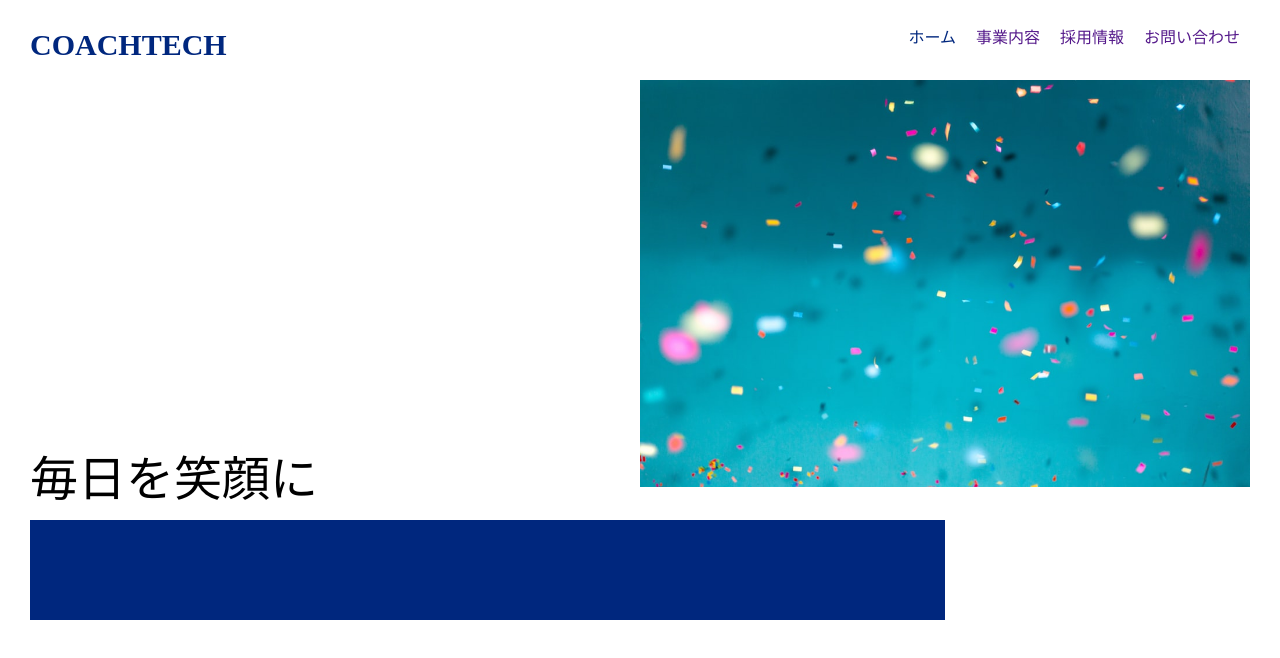
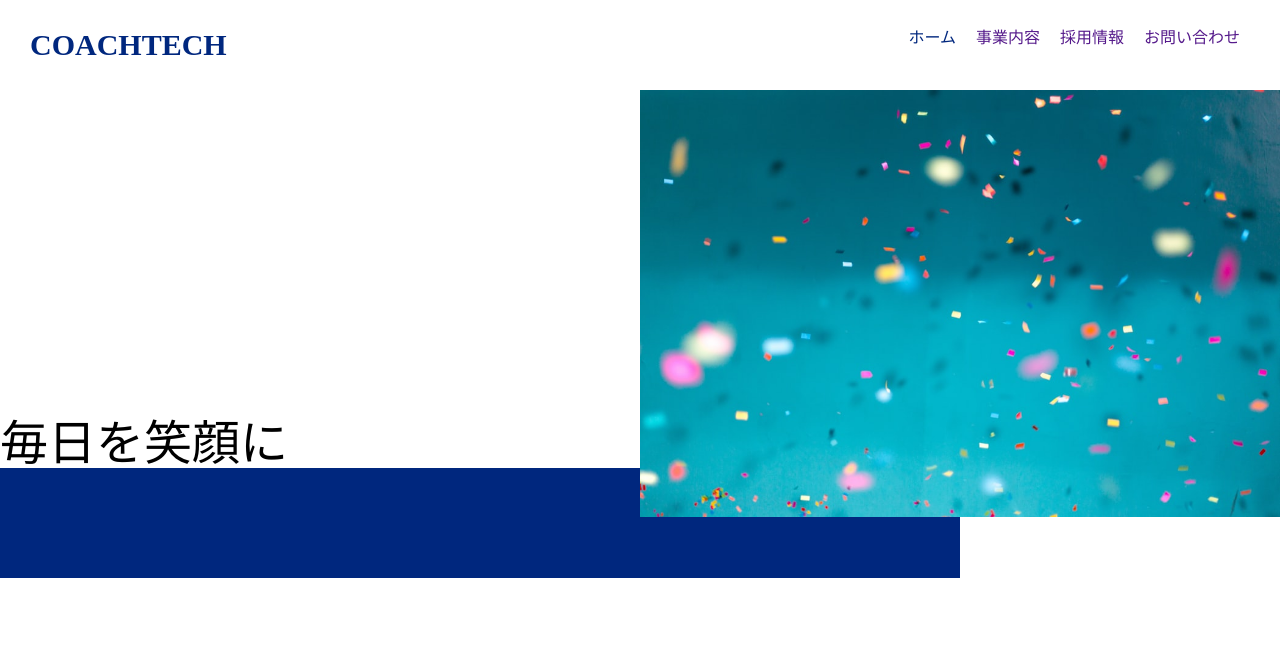
Before and after one commit to k-tomoe/20240203_katsushimatomoe_css, a plain HTML site: page index.html in a window 1280 px wide. Drawn offline with Linux system fonts and the light colour scheme.

Commit message:
体裁修正

```diff
--- a/index.html
+++ b/index.html
@@ -36,11 +36,13 @@
             <img src="img/firstview.jpeg" alt="">
         </div>
 
-        <h2 class="main__ttl">
-            毎日を笑顔に
-        </h2>
+        <div class="main__left">
+            <h2 class="main__ttl">
+                毎日を笑顔に
+            </h2>
 
-        <div class="main__box">
+            <div class="main__box">
+            </div>
         </div>
 
     </main>
--- a/style.css
+++ b/style.css
@@ -1,14 +1,13 @@
 body {
     max-width: 100%;
     height: 100%;
-    margin: 30px;
 }
 
 .header {
     display: flex;
     justify-content: space-between;
     color: #00277E;
-    margin-bottom: 20px;
+    margin: 30px;
 }
 
 .header__left {
@@ -26,42 +25,35 @@ body {
     margin: 0 10px;
 }
 
-
-.main {
-    width: 100%;
-    height: 100%;
-    /* height: 100vh; */
-    position: relative;
-}
+/* mainにはcssをつけない、bodyに関連するようにする */
 
 .main__img {
     width: 50%;
     float: right;
-    /* position: absolute;
-    left: 50%; */
-    z-index: 20;
-    display: inline-block;
-
+    /* display: inline-block; */
+    position: relative;
+    z-index: 100;
 }
 
 .main__img img {
     width: 100%;
 }
 
+.main__left {
+    float: left;
+    width: 75%;
+    margin-top: -100px;
+    position: relative;
+    z-index: 0;
+}
+
 
 .main__ttl {
     font-size: 300%;
     font-weight: 150;
-    position: absolute;
-    top: 47vh;
-    display: inline-block;
 }
 
 .main__box {
-    width: 75%;
-    height: 100px;
+    height: 110px;
     background-color: #00277E;
-    z-index: 0;
-    position: absolute;
-    top: 55vh;
 }
```
